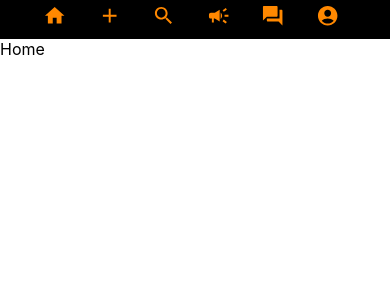
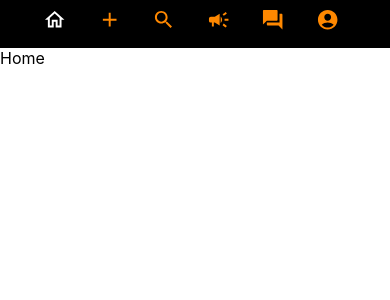
Before and after one commit to kb-0311/civilised-web-app, a React (Create React App) app in the folder client/: page / in a window 390 px wide. Shown: the top 300 px of the page. Built offline with nearby package versions, Linux system fonts and the light colour scheme.

Commit message:
navbar done

```diff
--- a/client/src/components/Header/Header.css
+++ b/client/src/components/Header/Header.css
@@ -30,7 +30,7 @@
     .header > a {
       width: 8vw;
       height: 8vw;
-      margin: 1vw 3vw;
+      margin: 1vh 3vw;
     }
     .header > a > svg {
       font-size: 6vw;
--- a/client/src/components/Header/Header.js
+++ b/client/src/components/Header/Header.js
@@ -1,4 +1,4 @@
-import React from 'react'
+import React, { useState } from 'react'
 import './Header.css'
 import { Link } from 'react-router-dom';
 import {Home , HomeOutlined ,SearchOutlined,
@@ -7,21 +7,23 @@ import {Home , HomeOutlined ,SearchOutlined,
     Add,
     AddOutlined,
     Forum,
-    Campaign} from '@mui/icons-material'
+    Campaign,
+    CottageOutlined} from '@mui/icons-material'
 const Header = () => {
+    const [tab, setTab] = useState(window.location.pathname);
   return (
     <div className='HeaderWrapper'>
     <div className='header'>
-        <Link to="/">
-            <Home/>
+        <Link to="/" onClick={(e) => setTab('/')}>
+            {tab ==="/"? (<HomeOutlined style={{color:"rgb(255, 255, 255)"}} />) :(<Home/>) }
         </Link>
 
-        <Link to="/post/new">
-            <Add/>
+        <Link to="/post/new" onClick={(e) => setTab('/post/new')}>
+            {tab ==="/post/new"? (<AddOutlined style={{color:"rgb(255, 255, 255)"}} />) :(<Add/>) }
         </Link>
 
-        <Link to="/search">
-            <Search/>
+        <Link to="/search" onClick={(e) => setTab('/search')}>
+            {tab ==="/search"? (<SearchOutlined style={{color:"rgb(255, 255, 255)"}} />) :(<Search/>) }
         </Link>
 
         <a href='https://iiitp-civilised.netlify.app/' target="_blank">
@@ -32,8 +34,10 @@ const Header = () => {
             <Forum/>
         </a>
 
-        <Link to='/account'>
-            <AccountCircle/>
+        <Link to='/account' onClick={(e) => setTab('/account')}>
+            {tab ==="/account"? (<AccountCircleOutlined style={{color:"rgb(255, 255, 255)"}} />) :(<AccountCircle/>) }
+
+
         </Link>
 
 
```
